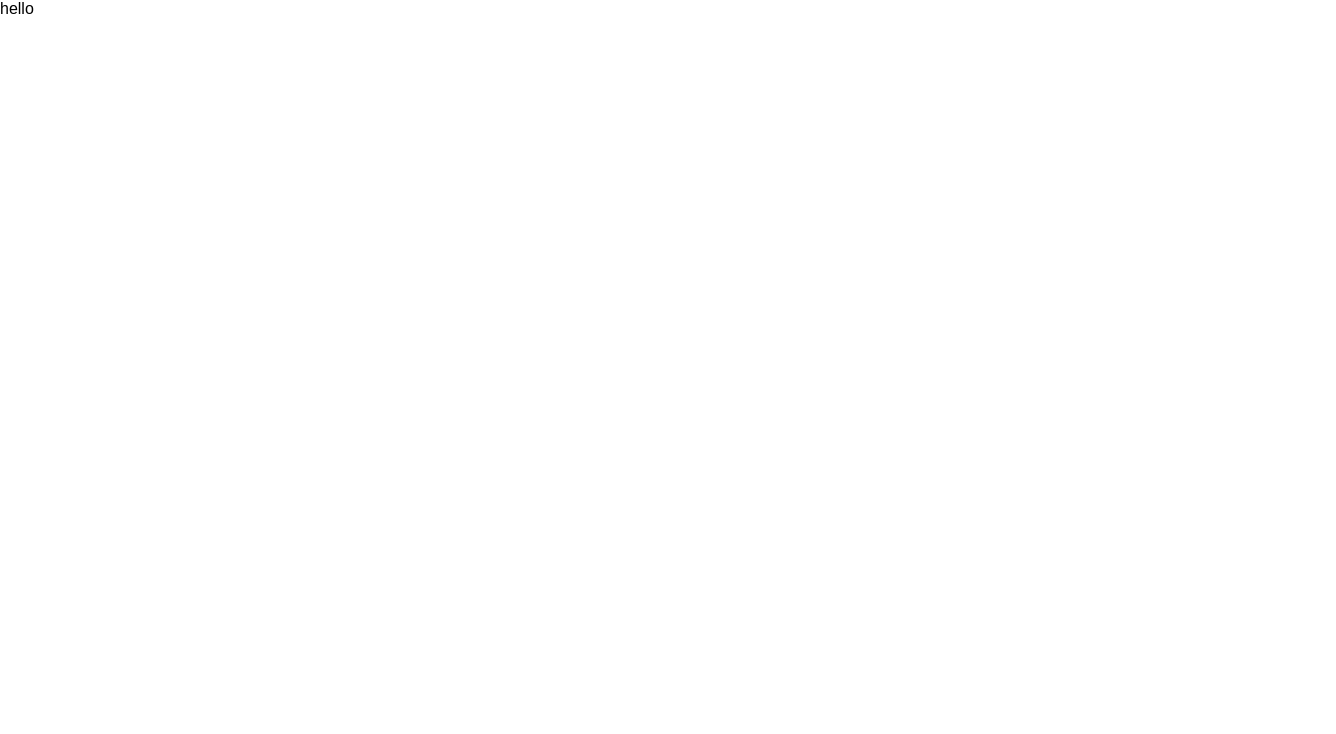
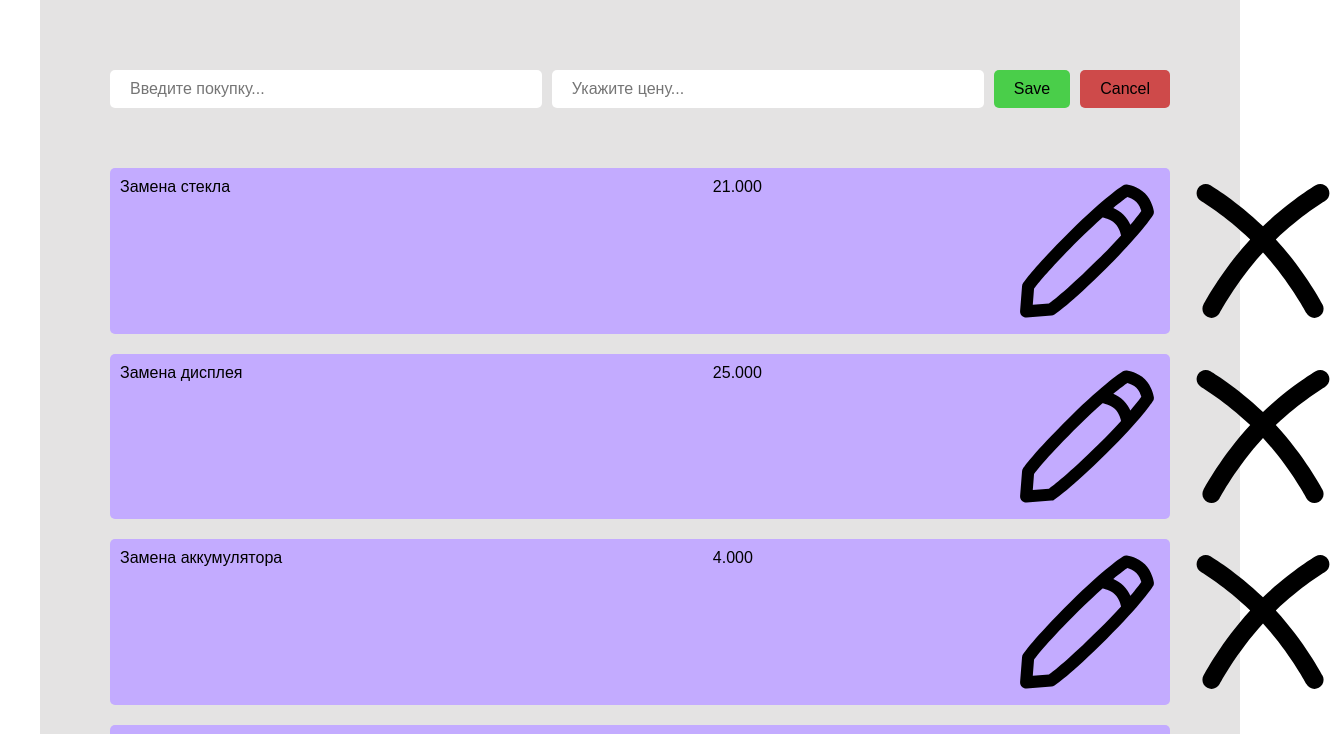
Before and after one commit to Professor-Severus-Snape/RA_redux, a React (Vite) app: page / in a window 1280 px wide. Shown: the top 734 px of the page, 1336 px wide, since content can reach past the window. Built offline with nearby package versions, Linux system fonts and the light colour scheme.

Commit message:
add layout

```diff
--- a/src/App.tsx
+++ b/src/App.tsx
@@ -1,5 +1,13 @@
+import Form from './components/Form/Form';
+import List from './components/List/List';
+
 const App = () => {
-  return <>hello</>;
+  return (
+    <div className="container">
+      <Form />
+      <List />
+    </div>
+  );
 };
 
 export default App;
--- /dev/null
+++ b/src/components/Form/Form.tsx
@@ -0,0 +1,28 @@
+import './form.css';
+
+const Form = () => {
+  return (
+    <form className="form">
+      <label htmlFor="product" className="visually-hidden">Покупка</label>
+      <input
+        id="product"
+        className="form__input form__input_product"
+        placeholder="Введите покупку..."
+        required
+      />
+
+      <label htmlFor="price" className="visually-hidden">Стоимость</label>
+      <input
+        id="price"
+        className="form__input form__input_price"
+        placeholder="Укажите цену..."
+        required
+      />
+
+      <button className="form__button form__button_submit" type="submit">Save</button>
+      <button className="form__button form__button_cancel" type="reset">Cancel</button>
+    </form>
+  );
+};
+
+export default Form;
--- /dev/null
+++ b/src/components/Form/form.css
@@ -0,0 +1,46 @@
+.form {
+  display: flex;
+  gap: 10px;
+
+  padding: 20px;
+  margin-bottom: 20px;
+}
+
+.form__input {
+  width: 100%;
+  padding: 10px 20px;
+  border: none;
+  border-radius: 5px;
+
+  font-size: inherit;
+}
+
+.form__input:focus {
+  outline: 2px solid green;
+}
+
+.form__button {
+  padding: 10px 20px;
+  border: none;
+  border-radius: 5px;
+
+  font-size: inherit;
+
+  cursor: pointer;
+}
+
+.form__button_submit {
+  background-color: rgb(74, 206, 74);
+}
+
+.form__button_submit:focus {
+  outline: 2px solid rgb(74, 206, 74);
+}
+
+.form__button_cancel {
+  background-color: rgb(206, 74, 74);
+}
+
+.form__button_cancel:focus {
+  outline: 2px solid rgb(206, 74, 74);
+}
--- /dev/null
+++ b/src/components/List/List.tsx
@@ -0,0 +1,47 @@
+import edit from '../../assets/edit.svg';
+import remove from '../../assets/remove.svg';
+import './list.css';
+
+const List = () => {
+  return (
+    <ul className="list">
+      <li className="list__item item">
+        <div className="item__product">Замена стекла</div>
+        <div className="item__price">21.000</div>
+        <div className="item__btns">
+          <img src={edit} alt="edit" className="item__edit-btn" />
+          <img src={remove} alt="remove" className="item__delete-btn" />
+        </div>
+      </li>
+
+      <li className="list__item item">
+        <div className="item__product">Замена дисплея</div>
+        <div className="item__price">25.000</div>
+        <div className="item__btns">
+          <img src={edit} alt="edit" className="item__edit-btn" />
+          <img src={remove} alt="remove" className="item__delete-btn" />
+        </div>
+      </li>
+
+      <li className="list__item item">
+        <div className="item__product">Замена аккумулятора</div>
+        <div className="item__price">4.000</div>
+        <div className="item__btns">
+          <img src={edit} alt="edit" className="item__edit-btn" />
+          <img src={remove} alt="remove" className="item__delete-btn" />
+        </div>
+      </li>
+
+      <li className="list__item item">
+        <div className="item__product">Замена микрофона</div>
+        <div className="item__price">2.500</div>
+        <div className="item__btns">
+          <img src={edit} alt="edit" className="item__edit-btn" />
+          <img src={remove} alt="remove" className="item__delete-btn" />
+        </div>
+      </li>
+    </ul>
+  );
+};
+
+export default List;
--- /dev/null
+++ b/src/components/List/list.css
@@ -0,0 +1,32 @@
+.list {
+  padding: 20px;
+}
+
+.item {
+  display: grid;
+  grid-template-columns: 4fr 2fr 1fr;
+  gap: 10px;
+
+  padding: 10px;
+  border-radius: 5px;
+
+  background-color: rgb(195, 171, 255);
+}
+
+.item:not(:last-child) {
+  margin-bottom: 20px;
+}
+
+.item__btns {
+  display: flex;
+  justify-content: space-evenly;
+  gap: 30px;
+}
+
+.item__edit-btn {
+  cursor: pointer;
+}
+
+.item__delete-btn {
+  cursor: pointer;
+}
--- a/src/index.css
+++ b/src/index.css
@@ -4,3 +4,17 @@
   box-sizing: border-box;
   font-family: Arial, Helvetica, sans-serif;
 }
+
+.container {
+  max-width: 1200px;
+  min-height: 100vh;
+  margin: 0 auto;
+  padding: 50px;
+
+  background-color: rgb(228, 227, 227);
+}
+
+.visually-hidden {
+  position: fixed;
+  transform: scale(0);
+}
```
Also changed, not shown: src/assets/edit.svg (added), src/assets/remove.svg (added).
